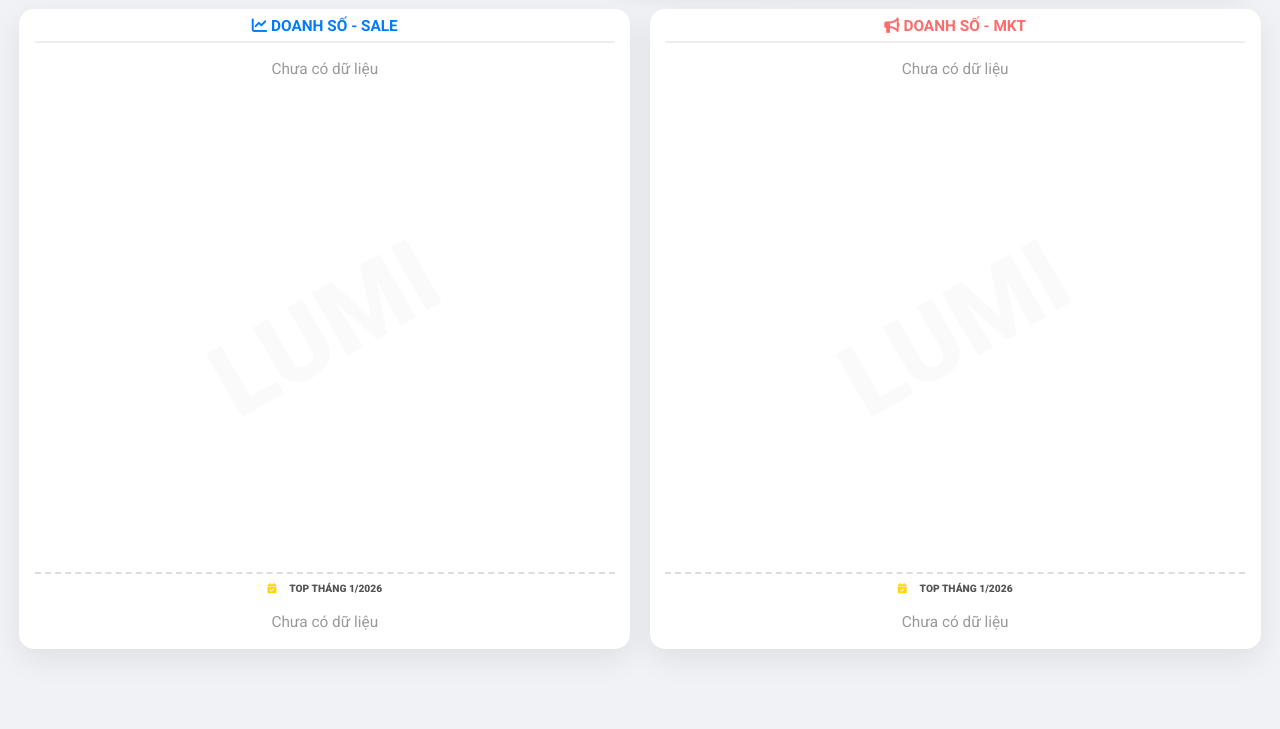
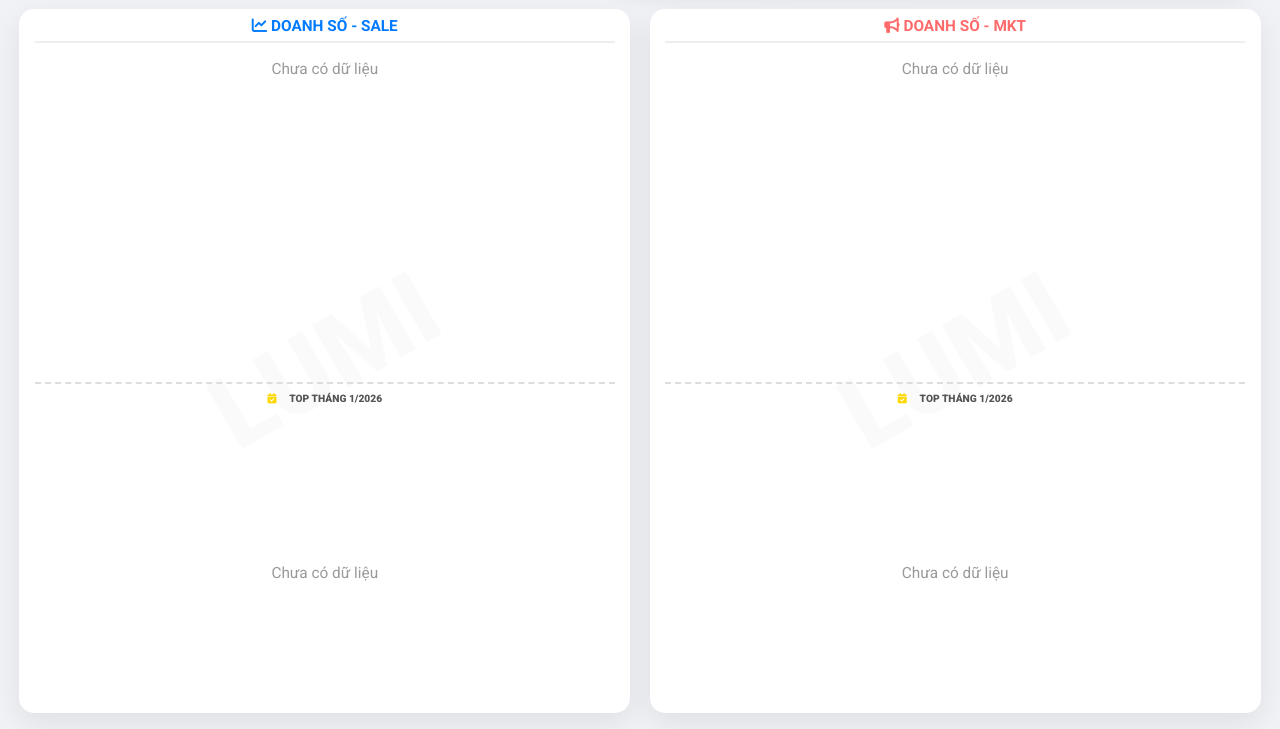
Before and after one commit to quantrinhansu123/VinhdanhLumi.html, a plain HTML site: page BXH top 3.html in a window 1280 px wide. Shown: the part 79-808 px from the top of the page. Drawn offline with Linux system fonts and the light colour scheme; no server answers.

Commit message:
Căn lại BXH top 3, fix mất dòng dưới

```diff
--- a/BXH top 3.html
+++ b/BXH top 3.html
@@ -147,7 +147,9 @@
               margin-top: 3vh;
               flex-wrap: nowrap;
               align-items: stretch;
-            min-height: 80vh; /* Tăng chiều cao tối thiểu cho bảng */
+              min-height: 80vh;
+              box-sizing: border-box;
+              height: calc(100vh - 12vh);
         }
 
         .board {
@@ -205,6 +207,8 @@
               flex-direction: column;
               width: 100%;
               z-index: 1;
+              justify-content: space-between;
+              min-height: 40vh;
         }
 
         .rank-item {
```
Lines whose indentation alone changed are shown as unchanged.
